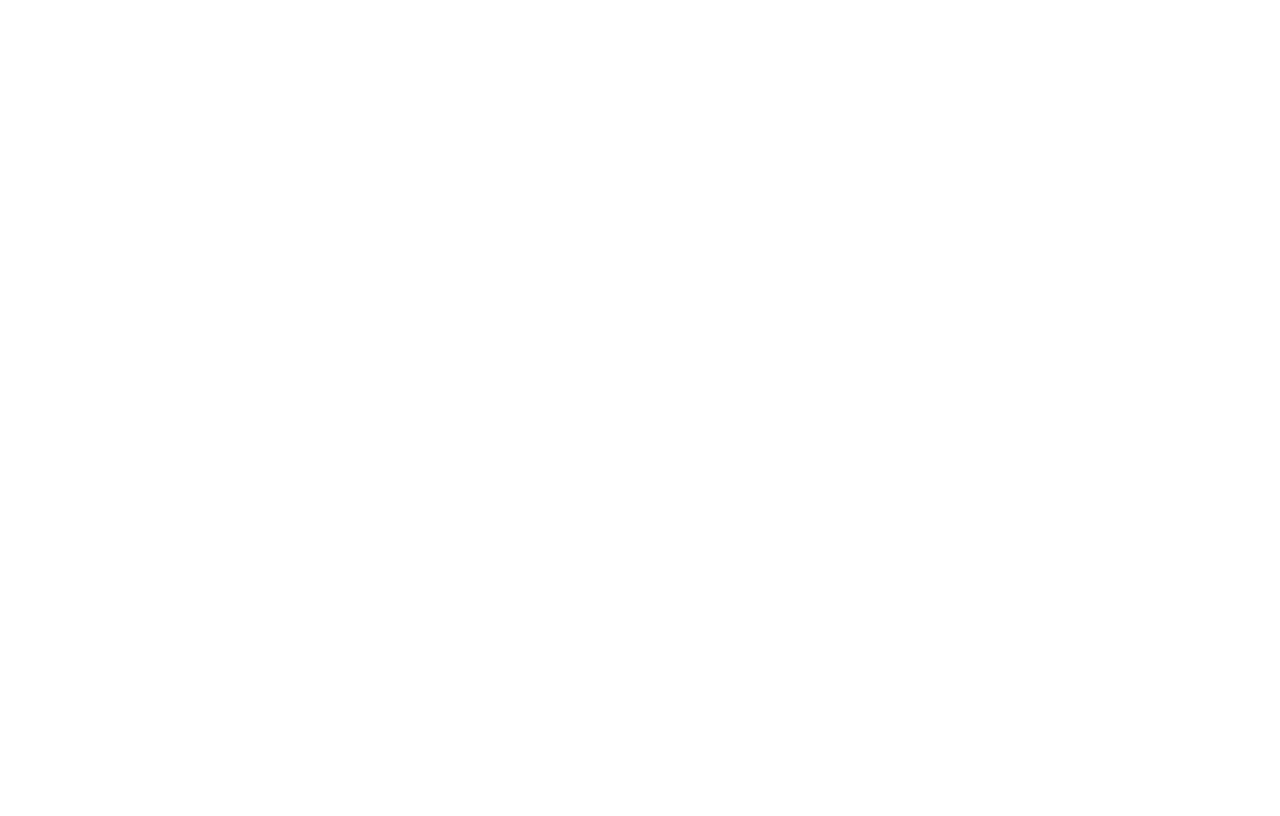
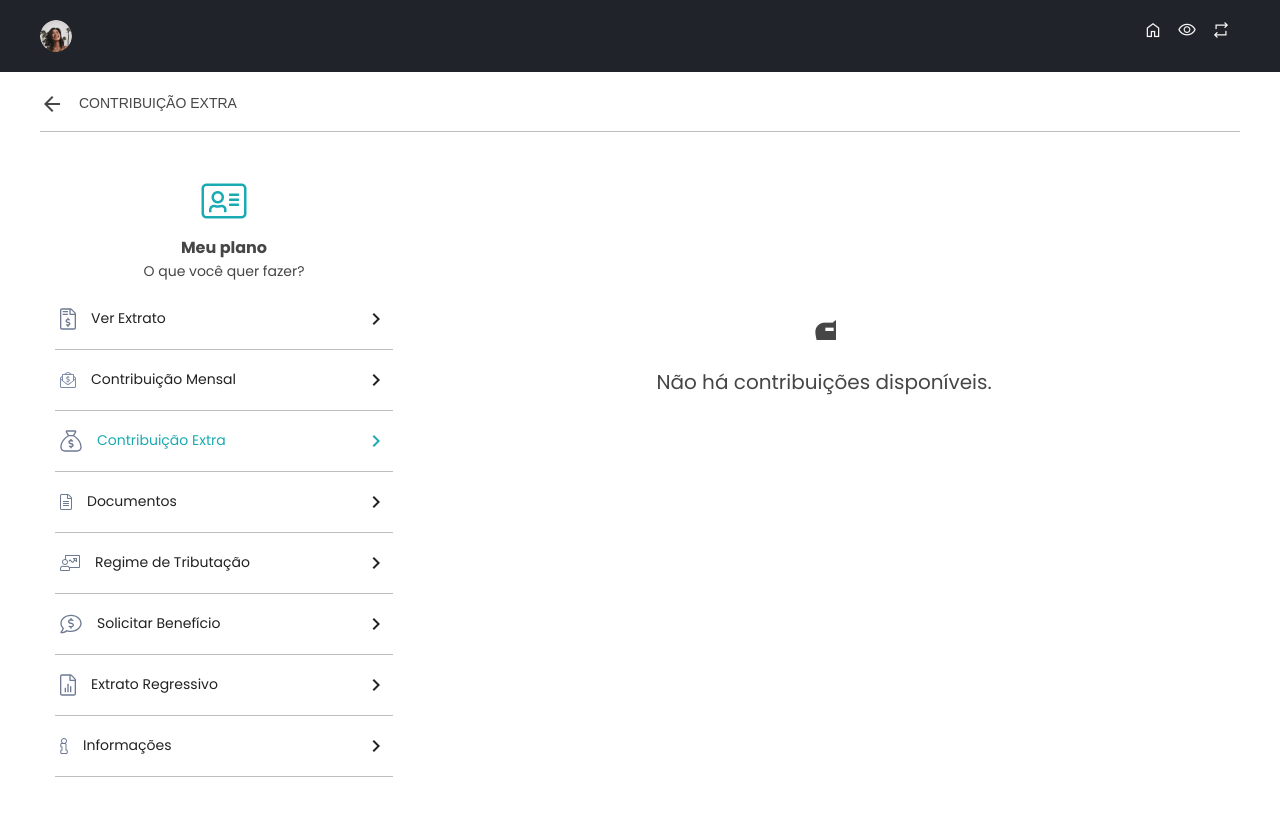
Before and after one commit to edersonabreu/f3-teste, an Angular app: page /aplication/extra-contribution in a window 1280 px wide. Before the commit this address led to /. Shown: the top 816 px of the page. Built offline with nearby package versions, Linux system fonts and the light colour scheme.

Commit message:
extra-contribution

```diff
--- a/package.json
+++ b/package.json
@@ -1,6 +1,6 @@
 {
   "name": "projeto-f3",
-  "version": "1.1.3",
+  "version": "1.1.4",
   "scripts": {
     "ng": "ng",
     "start": "ng serve",
--- a/src/app/app-routing.module.ts
+++ b/src/app/app-routing.module.ts
@@ -8,6 +8,7 @@
 import { RequestBenefitComponent } from './module/aplication/request-benefit/request-benefit.component';
 import { RegressiveExtractComponent } from './module/aplication/regressive-extract/regressive-extract.component';
 import { TaxationRegimeComponent } from './module/aplication/taxation-regime/taxation-regime.component';
+import { ExtraContributionComponent } from './module/aplication/extra-contribution/extra-contribution.component';
 
 const routes: Routes = [
 
@@ -40,6 +41,7 @@
       { path: 'request-benefit', component: RequestBenefitComponent },
       { path: 'regressive-extract', component: RegressiveExtractComponent },
       { path: 'taxation-regime', component: TaxationRegimeComponent },
+      { path: 'extra-contribution', component: ExtraContributionComponent }
     ]
   }
 ];
--- a/src/app/componentes/custom-sidenav/custom-sidenav.component.ts
+++ b/src/app/componentes/custom-sidenav/custom-sidenav.component.ts
@@ -35,7 +35,7 @@
     {
       iconUrl: 'assets/images/icons/icon_bag_cash.svg',
       label: 'Contribuição Extra',
-      route: 'contribuite_extra'
+      route: 'extra-contribution'
     },
     {
       iconUrl: 'assets/images/icons/icon_document.svg',
--- a/src/app/componentes/header/header.component.html
+++ b/src/app/componentes/header/header.component.html
@@ -5,7 +5,7 @@
                 <img src="./assets/images/avatar.png" alt="user_avatar">
             </div>
             <div class="utils">
-                <a>
+                <a routerLink="/aplication">
                     <mat-icon class="material-symbols-outlined">
                         home
                     </mat-icon>
--- a/src/app/module/aplication/aplication.component.ts
+++ b/src/app/module/aplication/aplication.component.ts
@@ -58,6 +58,10 @@
       this.selectedLabel = 'Solicitar Benefício';
     } else if (routePath === 'regressive-extract') {
       this.selectedLabel = 'Extrato Regressivo';
+    } else if (routePath === 'extra-contribution') {
+      this.selectedLabel = 'Contribuição Extra';
+    } else if (routePath === 'taxation-regime') {
+      this.selectedLabel = 'Regime de Tributação';
     }
   }
 
--- a/src/app/module/aplication/aplication.module.ts
+++ b/src/app/module/aplication/aplication.module.ts
@@ -17,6 +17,7 @@
 import { RequestBenefitComponent } from './request-benefit/request-benefit.component';
 import { RegressiveExtractComponent } from './regressive-extract/regressive-extract.component';
 import { TaxationRegimeComponent } from './taxation-regime/taxation-regime.component';
+import { ExtraContributionComponent } from './extra-contribution/extra-contribution.component';
 
 @NgModule({
   declarations: [
@@ -28,6 +29,7 @@
     RequestBenefitComponent,
     RegressiveExtractComponent,
     TaxationRegimeComponent,
+    ExtraContributionComponent,
   ],
   imports: [
     CommonModule,
--- /dev/null
+++ b/src/app/module/aplication/extra-contribution/extra-contribution.component.html
@@ -0,0 +1,2 @@
+
+<app-custom-information titulo="Não há contribuições disponíveis." icone="savings"></app-custom-information>
--- /dev/null
+++ b/src/app/module/aplication/extra-contribution/extra-contribution.component.ts
@@ -0,0 +1,15 @@
+import { Component, OnInit } from '@angular/core';
+
+@Component({
+  selector: 'app-extra-contribution',
+  templateUrl: './extra-contribution.component.html',
+  styleUrls: ['./extra-contribution.component.less']
+})
+export class ExtraContributionComponent implements OnInit {
+
+  constructor() { }
+
+  ngOnInit(): void {
+  }
+
+}
--- a/src/index.html
+++ b/src/index.html
@@ -9,10 +9,8 @@
   <link rel="preconnect" href="https://fonts.googleapis.com">
   <link rel="preconnect" href="https://fonts.gstatic.com" crossorigin>
   <link href="https://fonts.googleapis.com/css2?family=Barlow:ital,wght@0,100;0,200;0,300;0,400;0,500;0,600;0,700;0,800;0,900;1,100;1,200;1,300;1,400;1,500;1,600;1,700;1,800;1,900&family=Montserrat:ital,wght@0,100..900;1,100..900&family=Poppins:ital,wght@0,100;0,200;0,300;0,400;0,500;0,600;0,700;0,800;0,900;1,100;1,200;1,300;1,400;1,500;1,600;1,700;1,800;1,900&display=swap" rel="stylesheet">
-  <link href="https://fonts.googleapis.com/icon?family=Material+Icons" rel="stylesheet">
-  <link rel="stylesheet" href="https://fonts.googleapis.com/css2?family=Material+Symbols+Outlined&display=block&icon_names=check_circle,visibility_off,visibility" />
-
-
+  <link href="https://fonts.googleapis.com/icon?family=Material+Icons&v=1" rel="stylesheet">
+  <link rel="stylesheet" href="https://fonts.googleapis.com/css2?family=Material+Symbols+Outlined:opsz,wght,FILL,GRAD@20..48,100..700,0..1,-50..200" />
 </head>
 <body>
   <app-root></app-root>
```
Also changed, not shown: src/app/module/aplication/extra-contribution/extra-contribution.component.less (added), 1 other file (tests, documents, lock files or other folders).
